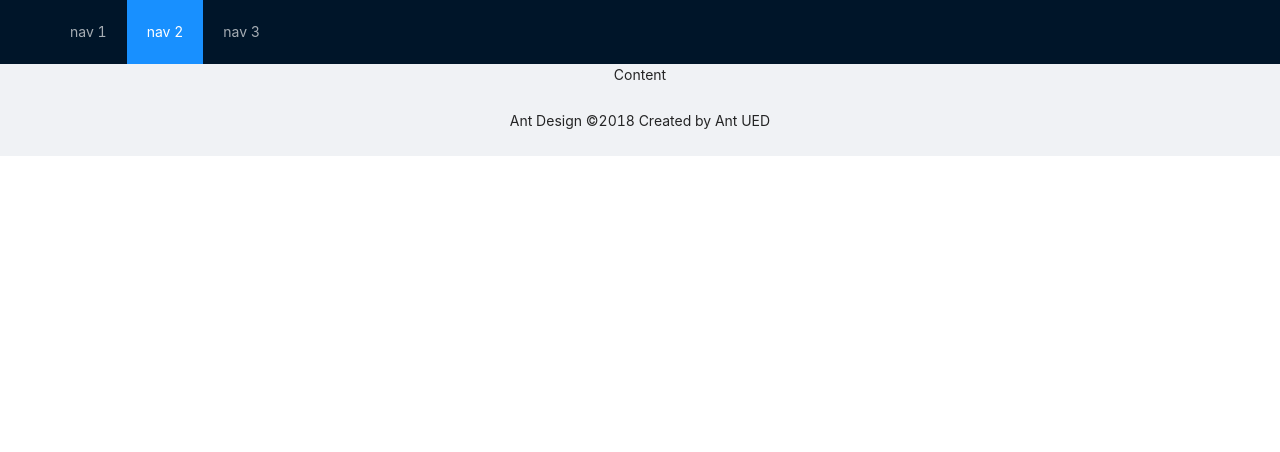
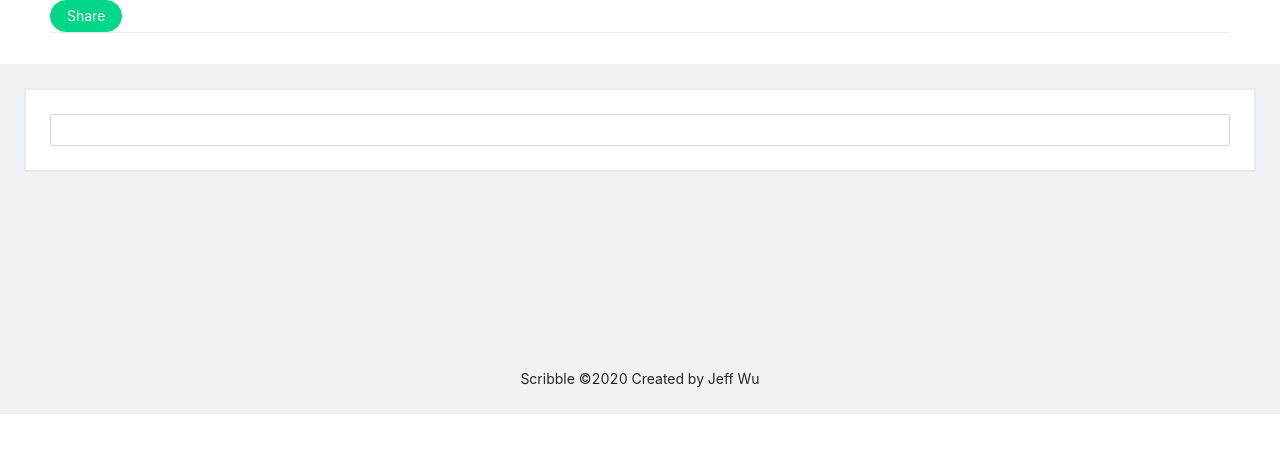
Before and after one commit to wu-jeffrey/scribbull, a React (Create React App) app in the folder client/: page / in a window 1280 px wide. Shown: the top 452 px of the page. Built offline with nearby package versions, Linux system fonts and the light colour scheme.

Commit message:
More scaffolding

```diff
--- a/client/src/App.tsx
+++ b/client/src/App/App.tsx
@@ -1,5 +1,5 @@
 import React from "react";
-import { Frame } from "./foundation";
+import { Frame } from "../foundation";
 import "./App.css";
 
 function App() {
--- a/client/src/foundation/Frame/Frame.css
+++ /dev/null
@@ -1,12 +0,0 @@
-.site-layout-content {
-  background: #fff;
-  padding: 24px;
-  min-height: 280px;
-}
-#components-layout-demo-top .logo {
-  width: 120px;
-  height: 31px;
-  background: rgba(255, 255, 255, 0.2);
-  margin: 16px 24px 16px 0;
-  float: left;
-}
--- a/client/src/foundation/Frame/Frame.tsx
+++ b/client/src/foundation/Frame/Frame.tsx
@@ -1,30 +1,26 @@
 import React from "react";
-import { Layout, Menu, Breadcrumb } from "antd";
-import {
-  UserOutlined,
-  LaptopOutlined,
-  NotificationOutlined,
-} from "@ant-design/icons";
-
-const { Header, Content, Footer } = Layout;
+import { Layout, Menu, Card, Button, Input } from "antd";
+import { styles } from "./frame.style";
 
 export function Frame() {
   return (
-    <Layout className="layout">
-      <Header>
+    <Layout>
+      <Layout.Header style={styles.Header}>
         <div className="logo" />
-        <Menu theme="dark" mode="horizontal" defaultSelectedKeys={["2"]}>
-          <Menu.Item key="1">nav 1</Menu.Item>
-          <Menu.Item key="2">nav 2</Menu.Item>
-          <Menu.Item key="3">nav 3</Menu.Item>
+        <Menu theme="light" mode="horizontal">
+          <Button type="primary" shape="round" style={styles.ShareButton}>
+            Share
+          </Button>
         </Menu>
-      </Header>
-      <Content style={{ padding: "0 50px" }}>
-        <div className="site-layout-content">Content</div>
-      </Content>
-      <Footer style={{ textAlign: "center" }}>
-        Ant Design ©2018 Created by Ant UED
-      </Footer>
+      </Layout.Header>
+      <Layout.Content style={styles.Content}>
+        <Card style={styles.Card}>
+          <Input></Input>
+        </Card>
+      </Layout.Content>
+      <Layout.Footer style={{ textAlign: "center" }}>
+        Scribble ©2020 Created by Jeff Wu
+      </Layout.Footer>
     </Layout>
   );
 }
--- /dev/null
+++ b/client/src/foundation/Frame/frame.style.ts
@@ -0,0 +1,11 @@
+export const styles = {
+  Header: { backgroundColor: "white" },
+  ShareButton: { backgroundColor: "#00D789", border: "1px solid #00D789" },
+  Content: {
+    padding: "24px",
+    minHeight: "280px",
+  },
+  Card: {
+    border: "2px solid rgb(234, 234, 234)",
+  },
+};
--- a/client/src/index.tsx
+++ b/client/src/index.tsx
@@ -1,7 +1,7 @@
 import React from "react";
 import ReactDOM from "react-dom";
 import "./index.css";
-import App from "./App";
+import App from "./App/App";
 import * as serviceWorker from "./serviceWorker";
 
 ReactDOM.render(
--- a/client/src/sections/home/Home.css
+++ /dev/null
@@ -1,38 +0,0 @@
-.App {
-  text-align: center;
-}
-
-.App-logo {
-  height: 40vmin;
-  pointer-events: none;
-}
-
-@media (prefers-reduced-motion: no-preference) {
-  .App-logo {
-    animation: App-logo-spin infinite 20s linear;
-  }
-}
-
-.App-header {
-  background-color: #282c34;
-  min-height: 100vh;
-  display: flex;
-  flex-direction: column;
-  align-items: center;
-  justify-content: center;
-  font-size: calc(10px + 2vmin);
-  color: white;
-}
-
-.App-link {
-  color: #61dafb;
-}
-
-@keyframes App-logo-spin {
-  from {
-    transform: rotate(0deg);
-  }
-  to {
-    transform: rotate(360deg);
-  }
-}
```
Also changed, not shown: client/src/App/App.css (renamed from client/src/App.css), client/src/logo.svg (deleted), 1 other file (tests, documents, lock files or other folders).
